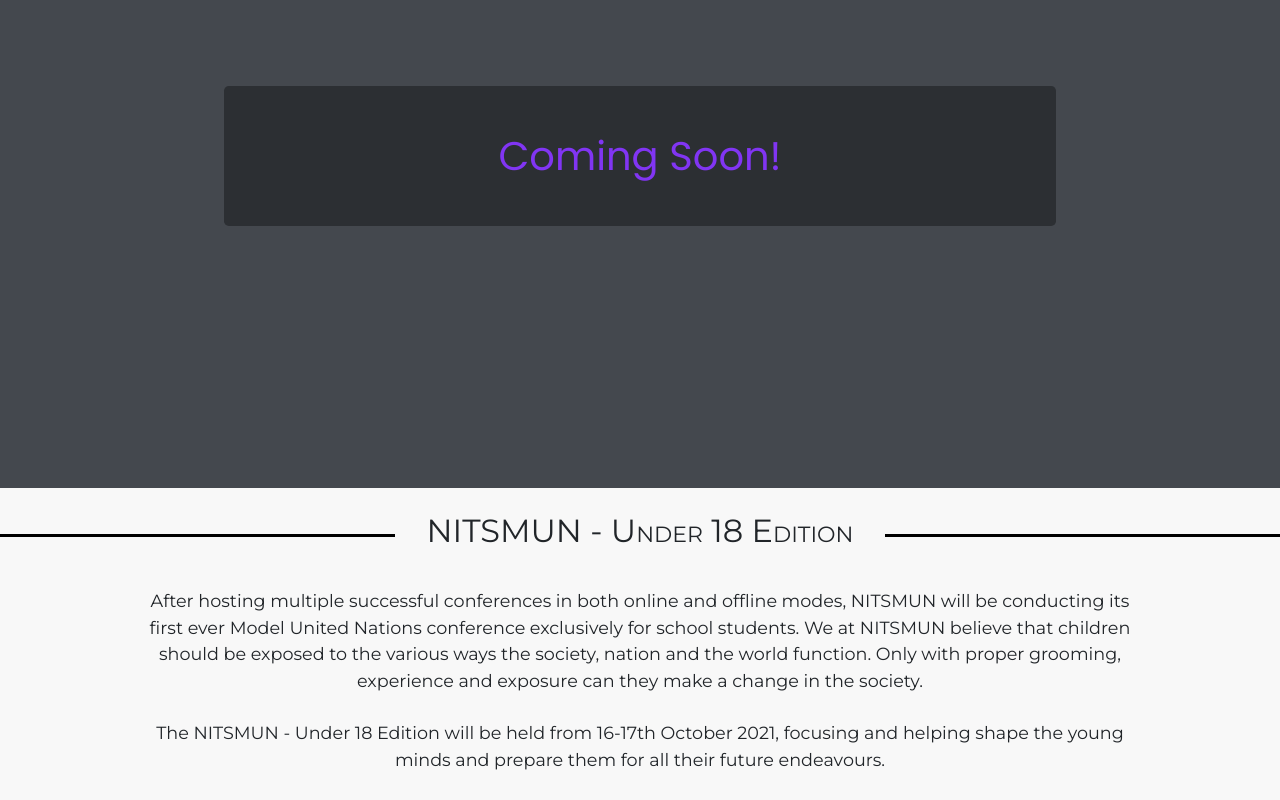
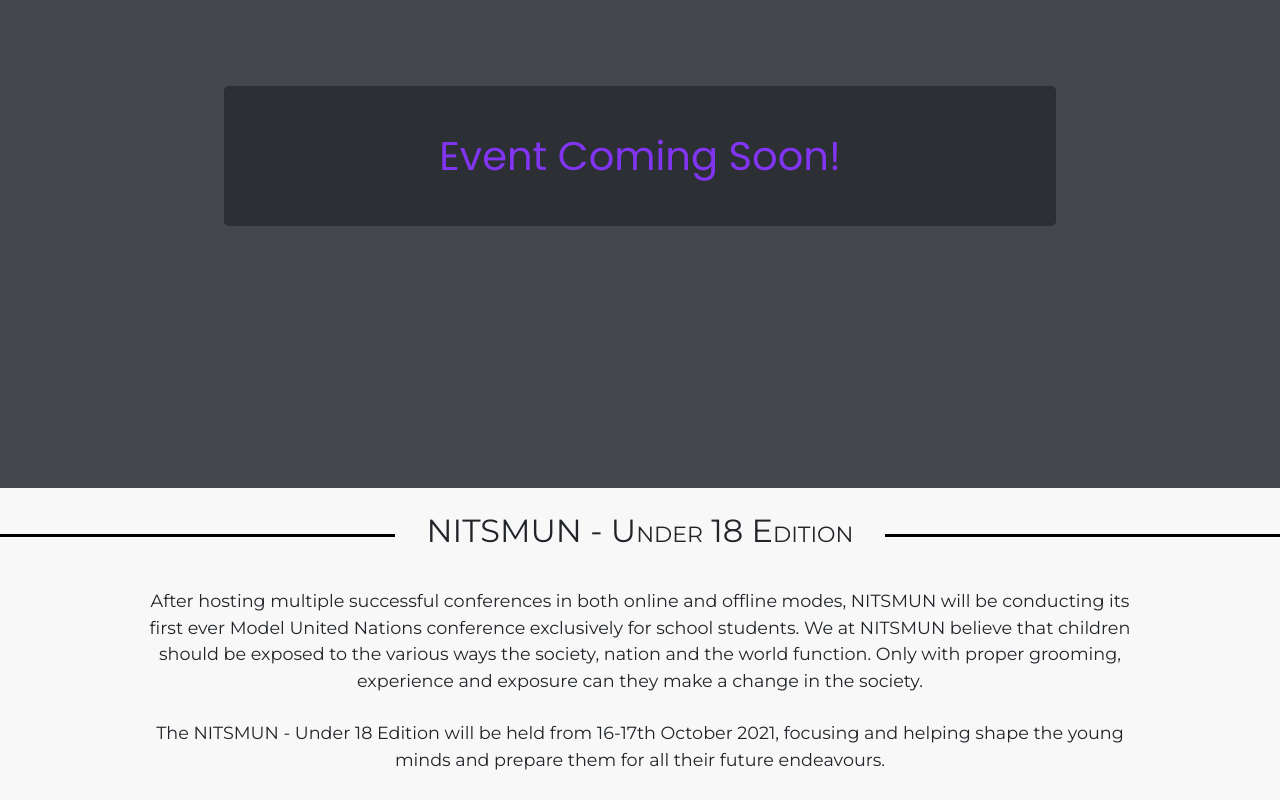
Before and after one commit to nitsmun/nitsmun2021-22, a React (Create React App) app: page / in a window 1280 px wide. Shown: the part 1040-1840 px from the top of the page. Built offline with nearby package versions, Linux system fonts and the light colour scheme.

Commit message:
Fixed image

```diff
--- a/src/components/Timer.jsx
+++ b/src/components/Timer.jsx
@@ -29,7 +29,7 @@ function countdown() {
   let timeDiff = timeLimit - timeNow;
 
   if(timeDiff < 0) {
-    timerDisplay = ["Coming Soon!"];
+    timerDisplay = ["Event Coming Soon!"];
 
   } else {
 
@@ -85,7 +85,7 @@ const Timer = () => {
 
           {display.length === 1 &&
             <div className="coming-soon">
-              Coming Soon!
+              Event Coming Soon!
             </div>
           }
 
--- a/src/components/screens/MockMun.jsx
+++ b/src/components/screens/MockMun.jsx
@@ -45,7 +45,7 @@ const MockMun = (props) => {
               "/img/bg1_year.jpg",
               "/img/bg2_year.jpg",
               "/img/bg3_year.jpg",
-              "/img/bg2_2020.jpg",
+              "/img/bg2_2020.JPG",
             ]
           },
           {
```
